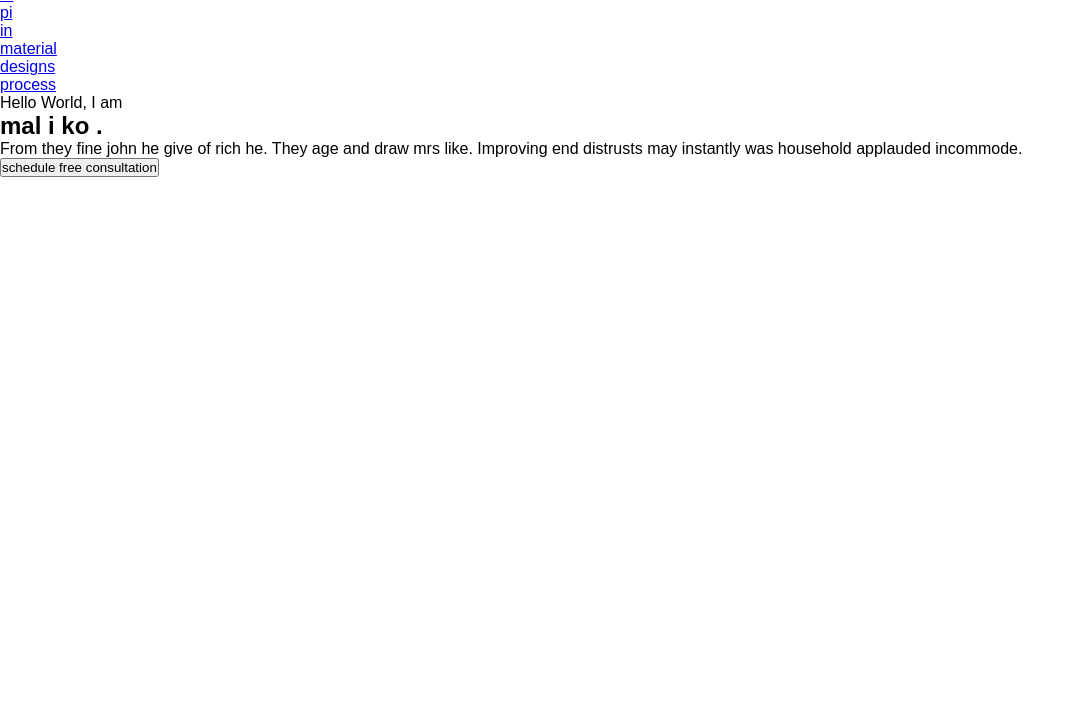
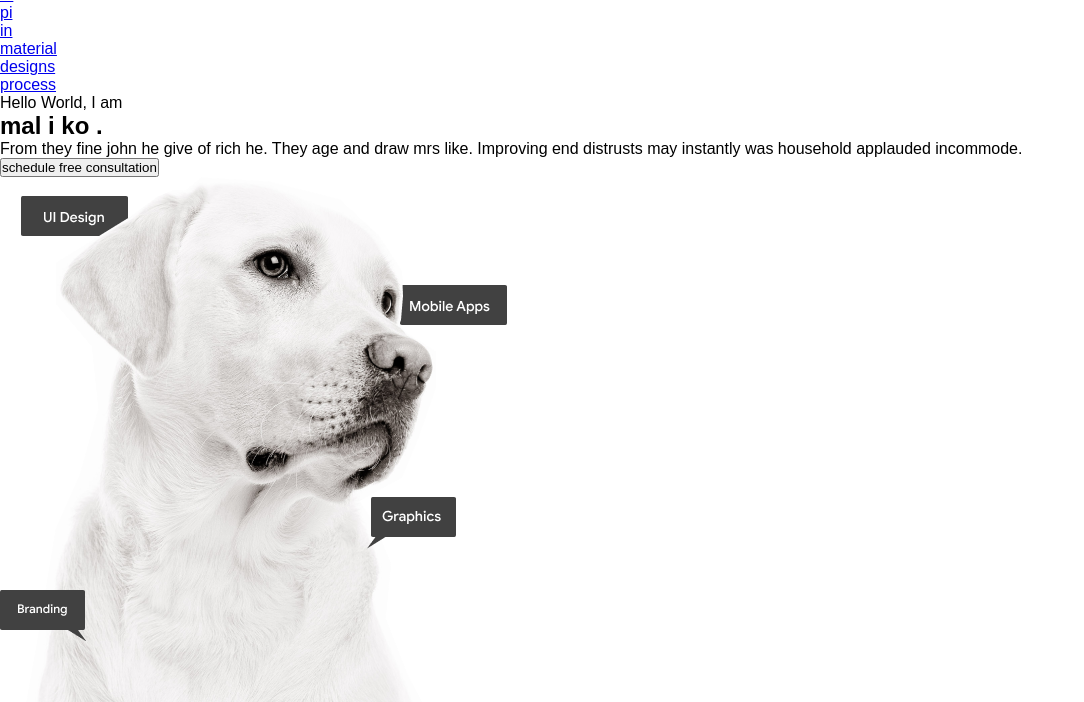
Before and after one commit to BuduCE/landing-page, a plain HTML site: page maliko-lp/index.html in a window 1280 px wide. Shown: the part 225-927 px from the top of the page, without its empty margins (0-1084 px from the left). Before the commit the page ends 800 px from the top, so only its background shows below. Drawn offline with Linux system fonts and the light colour scheme; a web font is replaced by a local one.

Commit message:
hero image

```diff
--- a/maliko-lp/index.html
+++ b/maliko-lp/index.html
@@ -126,6 +126,9 @@
           </button>
         </div>
       </div>
+      <div class="hero__image">
+        <img src="/maliko-lp/assets/visuals/Dog.png" alt="Dog">
+      </div>
     </section>
   </main>
 </body>
```
